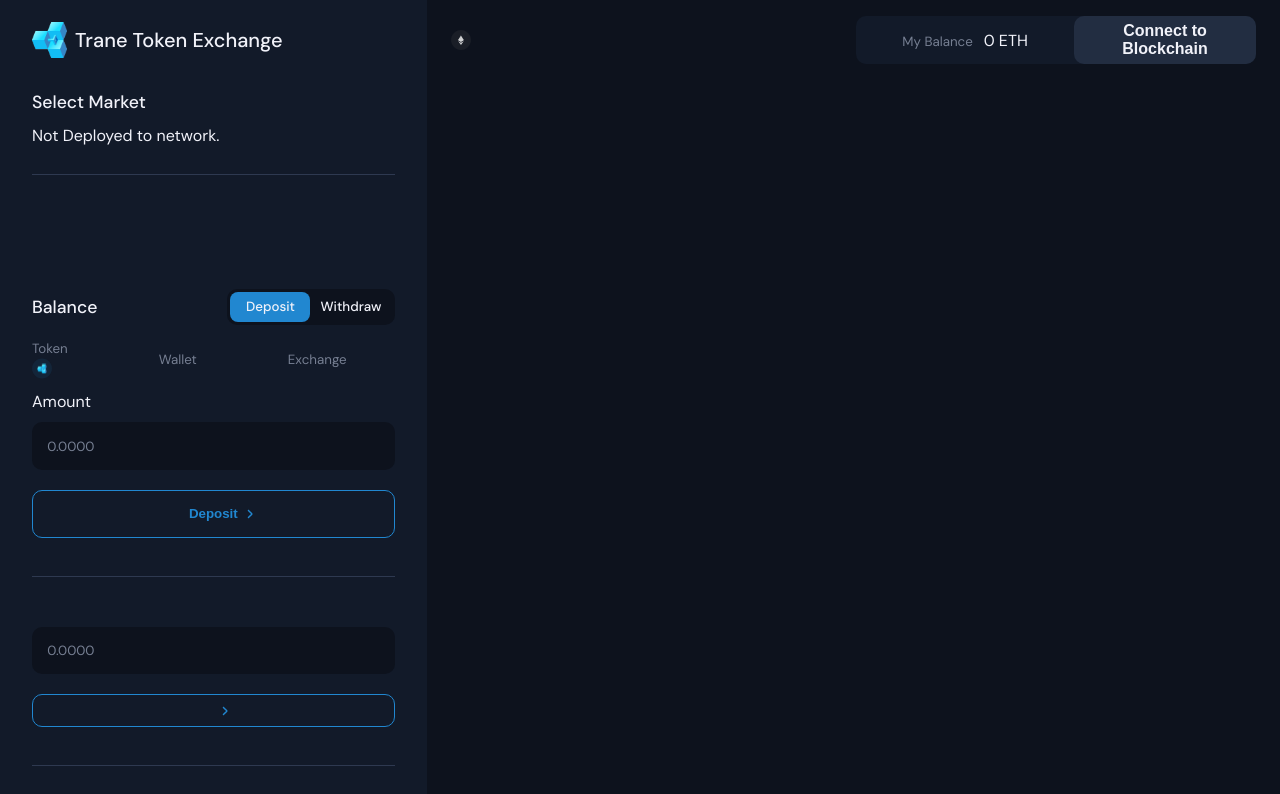
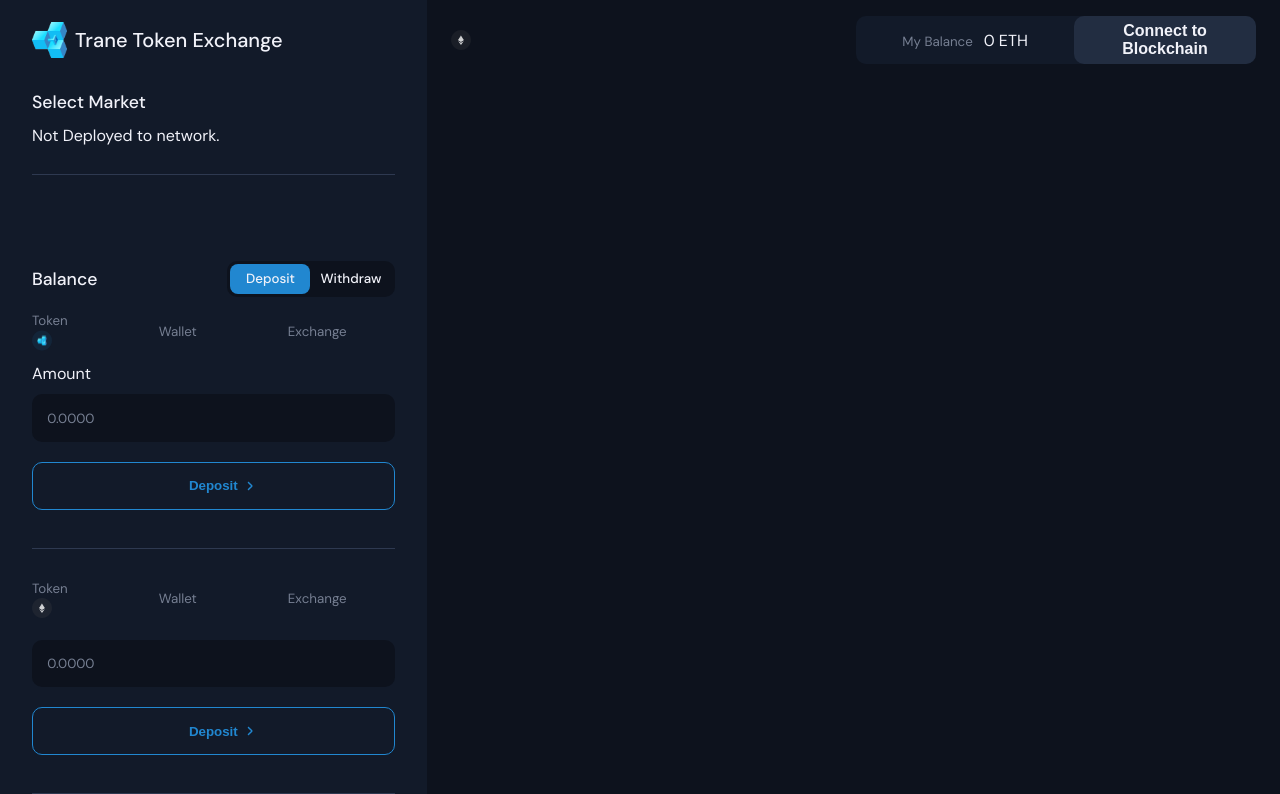
Before and after one commit to trane7776/token-exchange-market, a React (Create React App) app: page / in a window 1280 px wide. Shown: the top 794 px of the page. Built offline with nearby package versions, Linux system fonts and the light colour scheme.

Commit message:
completed deposit section

```diff
--- a/src/components/Balance.jsx
+++ b/src/components/Balance.jsx
@@ -1,10 +1,13 @@
-import { useEffect, useState } from 'react';
+import { useEffect, useState, useRef } from 'react';
 
 import dapp from '../assets/dapp.svg';
+import eth from '../assets/eth.svg';
 import { useSelector, useDispatch } from 'react-redux';
 import { loadBalances, transferTokens } from '../store/interactions';
 const Balance = () => {
   const [token1TransferAmount, setToken1TransferAmount] = useState(0);
+  const [token2TransferAmount, setToken2TransferAmount] = useState(0);
+  const [isDeposit, setIsDeposit] = useState(true);
 
   const dispatch = useDispatch();
   const exchange = useSelector((state) => state.exchange.exchange);
@@ -17,9 +20,15 @@ const Balance = () => {
     (state) => state.exchange.transferInProgress
   );
   const provider = useSelector((state) => state.provider.connection);
+
+  const depositRef = useRef(null);
+  const withdrawRef = useRef(null);
+
   const amountHandler = (e, token) => {
     if (token.address === tokens[0].address) {
       setToken1TransferAmount(e.target.value);
+    } else {
+      setToken2TransferAmount(e.target.value);
     }
   };
 
@@ -41,6 +50,28 @@ const Balance = () => {
         dispatch
       );
       setToken1TransferAmount(0);
+    } else {
+      transferTokens(
+        provider,
+        exchange,
+        'deposit',
+        token,
+        token2TransferAmount,
+        dispatch
+      );
+      setToken2TransferAmount(0);
+    }
+  };
+
+  const tabHandler = (e) => {
+    if (e.target === depositRef.current) {
+      depositRef.current.classList.add('tab-active');
+      withdrawRef.current.classList.remove('tab-active');
+      setIsDeposit(true);
+    } else {
+      depositRef.current.classList.remove('tab-active');
+      withdrawRef.current.classList.add('tab-active');
+      setIsDeposit(false);
     }
   };
 
@@ -55,8 +86,16 @@ const Balance = () => {
       <div className="component-header flex-between">
         <h2>Balance</h2>
         <div className="tabs">
-          <button className="tab tab-active">Deposit</button>
-          <button className="tab">Withdraw</button>
+          <button
+            onClick={tabHandler}
+            ref={depositRef}
+            className="tab tab-active"
+          >
+            Deposit
+          </button>
+          <button onClick={tabHandler} ref={withdrawRef} className="tab">
+            Withdraw
+          </button>
         </div>
       </div>
 
@@ -93,7 +132,7 @@ const Balance = () => {
           />
 
           <button className="button" type="submit">
-            <span>Deposit</span>
+            {isDeposit ? <span>Deposit</span> : <span>Withdraw</span>}
           </button>
         </form>
       </div>
@@ -103,14 +142,37 @@ const Balance = () => {
       {/* Deposit/Withdraw Component 2 (mETH/mDAI) */}
 
       <div className="exchange-transfers-form">
-        <div className="flex-between"></div>
+        <div className="flex-between">
+          <p>
+            <small>Token</small>
+            <br />
+            <img src={eth} alt="token 1" />
+            {symbols && symbols[1]}
+          </p>
+          <p>
+            <small>Wallet</small>
+            <br />
+            {tokenBalances && tokenBalances[1]}
+          </p>
+          <p>
+            <small>Exchange</small>
+            <br />
+            {exchangeBalances && exchangeBalances[1]}
+          </p>
+        </div>
 
-        <form>
+        <form onSubmit={(e) => depositHandler(e, tokens[1])}>
           <label htmlFor="token1"></label>
-          <input type="text" id="token1" placeholder="0.0000" />
+          <input
+            type="text"
+            id="token1"
+            placeholder="0.0000"
+            onChange={(e) => amountHandler(e, tokens[1])}
+            value={token2TransferAmount === 0 ? '' : token2TransferAmount}
+          />
 
           <button className="button" type="submit">
-            <span></span>
+            {isDeposit ? <span>Deposit</span> : <span>Withdraw</span>}
           </button>
         </form>
       </div>
```
